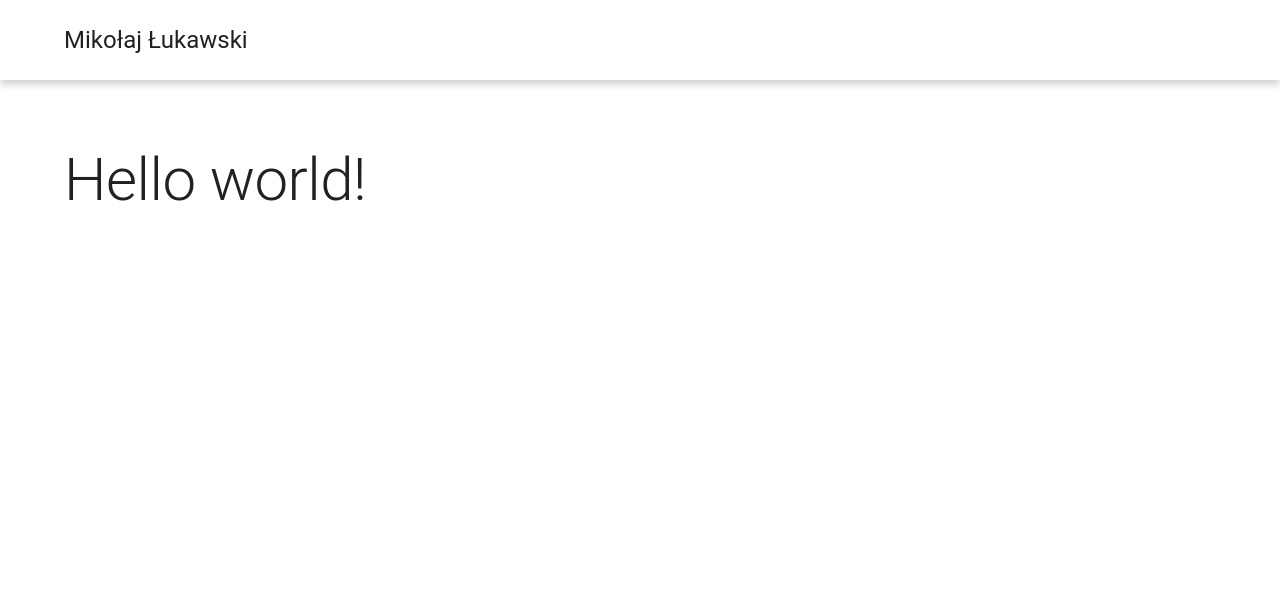
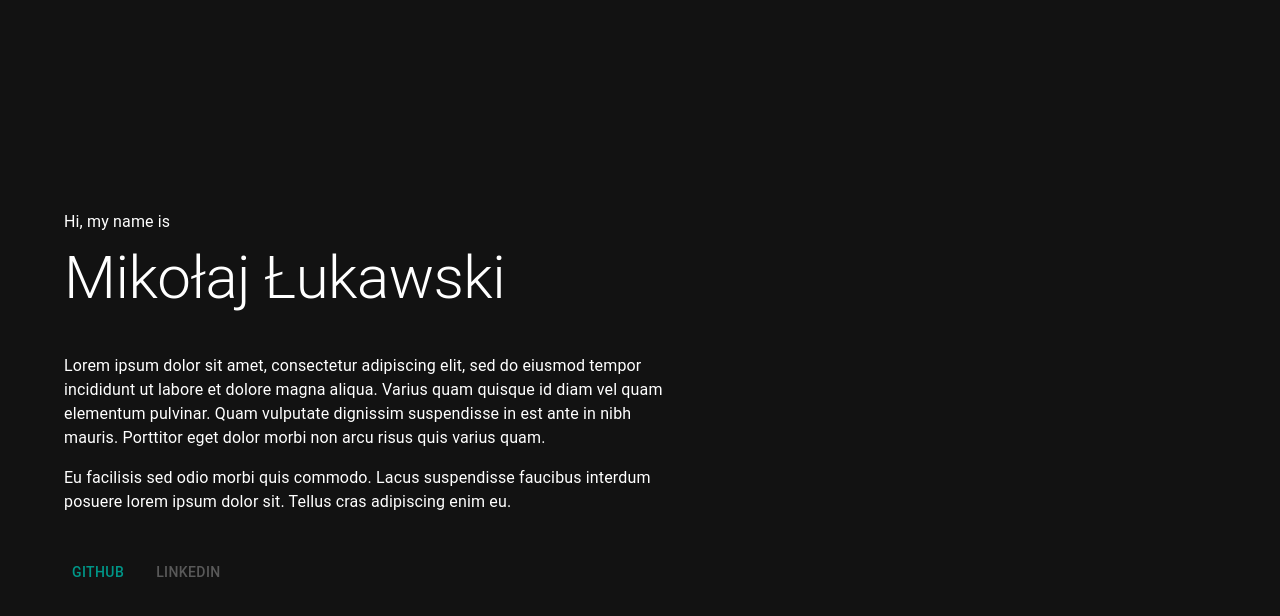
Before and after one commit to Pomoc48/private-website, a React (Create React App) app: page / in a window 1280 px wide. Shown: the top 616 px of the page. Built offline with nearby package versions, Linux system fonts and the light colour scheme.

Commit message:
Update page design

```diff
--- a/src/App.css
+++ b/src/App.css
@@ -1,3 +1,11 @@
 .TopBar {
     box-shadow: 0px 4px 8px rgba(0, 0, 0, 0.2);
 }
+
+.PageContent {
+    display: flex;
+    justify-content: center;
+    align-items: center;
+    flex-wrap: wrap;
+    height: 100vh;
+}
--- a/src/App.tsx
+++ b/src/App.tsx
@@ -1,34 +1,25 @@
 import './App.css';
-import { Typography, Container, Box } from '@mui/material';
+import { Typography, Container, Box, Stack, Button } from '@mui/material';
 import { ThemeProvider, createTheme } from '@mui/material/styles';
-import { useEffect, useState } from 'react';
 import CssBaseline from '@mui/material/CssBaseline';
+import teal from '@mui/material/colors/teal';
 
-function App(params: { themeMode: boolean }) {
-  const [darkMode, setMode] = useState(params.themeMode);
-
-  useEffect(() => {
-    window.matchMedia('(prefers-color-scheme: dark)')
-      .addEventListener('change', event => {
-        setMode(event.matches ? true : false);
-      });
-  });
-
-  console.log(darkMode);
-
+function App() {
   const theme = createTheme({
     palette: {
-      mode: darkMode ? 'dark' : 'light',
+      mode: 'dark',
+      primary: teal,
     },
   })
 
   return (
     <ThemeProvider theme={theme}>
       <CssBaseline />
-      <Box>
-        <TopBar text='Mikołaj Łukawski' />
-        <Container>
-          <PageTitle text='Hello world!' />
+      <Box className="PageContent">
+        <Container sx={{ my: 4 }}>
+          <PageTitle />
+          <Description />
+          <LinkButtons />
         </Container>
       </Box>
     </ThemeProvider>
@@ -37,22 +28,38 @@ function App(params: { themeMode: boolean }) {
 
 export default App;
 
-function PageTitle(props: { text: string }) {
+function PageTitle() {
   return (
-    <Typography variant="h2" sx={{ py: 8 }}>
-      {props.text}
-    </Typography>
+    <Box>
+      <Typography>Hi, my name is</Typography>
+      <Typography variant="h2" sx={{ pt: 1 }}>Mikołaj Łukawski</Typography>
+    </Box>
   );
 }
 
-function TopBar(props: { text: string }) {
+function Description() {
   return (
-    <Box className="TopBar">
-      <Container>
-        <Typography variant="h5" sx={{ py: 3 }} >
-          {props.text}
-        </Typography>
-      </Container>
+    <Box sx={{ maxWidth: 600 }}>
+      <Typography sx={{ pt: 5 }}>
+        Lorem ipsum dolor sit amet, consectetur adipiscing elit, sed do eiusmod tempor incididunt ut labore et dolore magna aliqua.
+        Varius quam quisque id diam vel quam elementum pulvinar.
+        Quam vulputate dignissim suspendisse in est ante in nibh mauris.
+        Porttitor eget dolor morbi non arcu risus quis varius quam.
+      </Typography>
+      <Typography sx={{ pt: 2 }}>
+        Eu facilisis sed odio morbi quis commodo.
+        Lacus suspendisse faucibus interdum posuere lorem ipsum dolor sit.
+        Tellus cras adipiscing enim eu.
+      </Typography>
     </Box>
   );
 }
+
+function LinkButtons() {
+  return (
+    <Stack direction="row" spacing={2} sx={{ pt: 5 }}>
+      <Button href="https://github.com/Pomoc48" target="_blank" >Github</Button>
+      <Button href="#text-buttons" disabled>Linkedin</Button>
+    </Stack>
+  )
+}
--- a/src/index.tsx
+++ b/src/index.tsx
@@ -8,13 +8,9 @@ const root = ReactDOM.createRoot(
   document.getElementById('root') as HTMLElement
 );
 
-function isDarkMode(): boolean {
-  return window.matchMedia('(prefers-color-scheme: dark)').matches;
-}
-
 root.render(
   <React.StrictMode>
-    <App themeMode={isDarkMode()} />
+    <App />
   </React.StrictMode>
 );
 
```
Also changed, not shown: src/index.css (line endings or trailing spaces).
